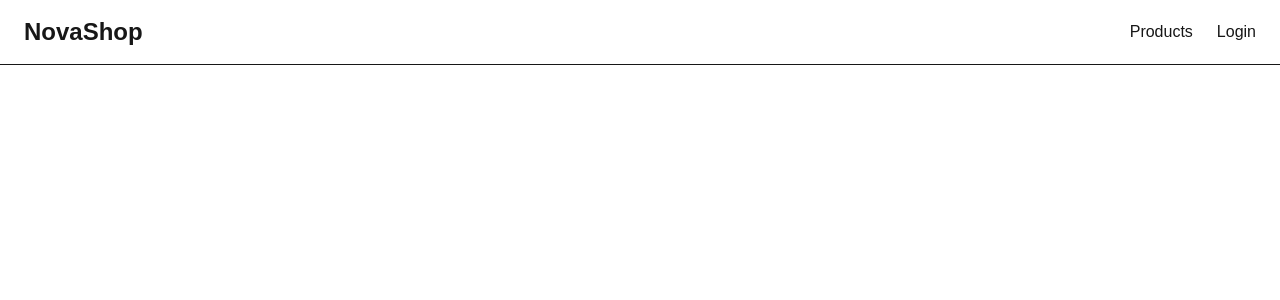
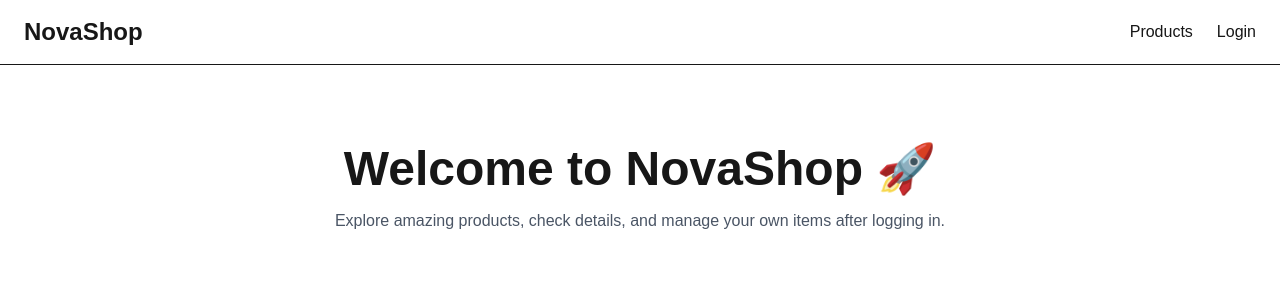
Before and after one commit to hurayrakhan/Nova_Shop, a Next.js app: page / in a window 1280 px wide. Shown: the top 300 px of the page. Built offline with nearby package versions, Linux system fonts and the light colour scheme.

Commit message:
added hero

```diff
--- /dev/null
+++ b/src/app/components/Hero.jsx
@@ -0,0 +1,10 @@
+export default function Hero() {
+  return (
+    <section className="text-center py-20">
+      <h1 className="text-5xl font-extrabold mb-4">Welcome to NovaShop 🚀</h1>
+      <p className="text-gray-600 max-w-2xl mx-auto">
+        Explore amazing products, check details, and manage your own items after logging in.
+      </p>
+    </section>
+  );
+}
--- a/src/app/page.js
+++ b/src/app/page.js
@@ -1,3 +1,4 @@
+import Hero from "./components/Hero";
 import Navbar from "./components/Navbar";
 
 export default function HomePage() {
@@ -5,7 +6,7 @@ export default function HomePage() {
     <>
       <Navbar />
       <main>
-
+        <Hero></Hero>
       </main>
 
     </>
```
